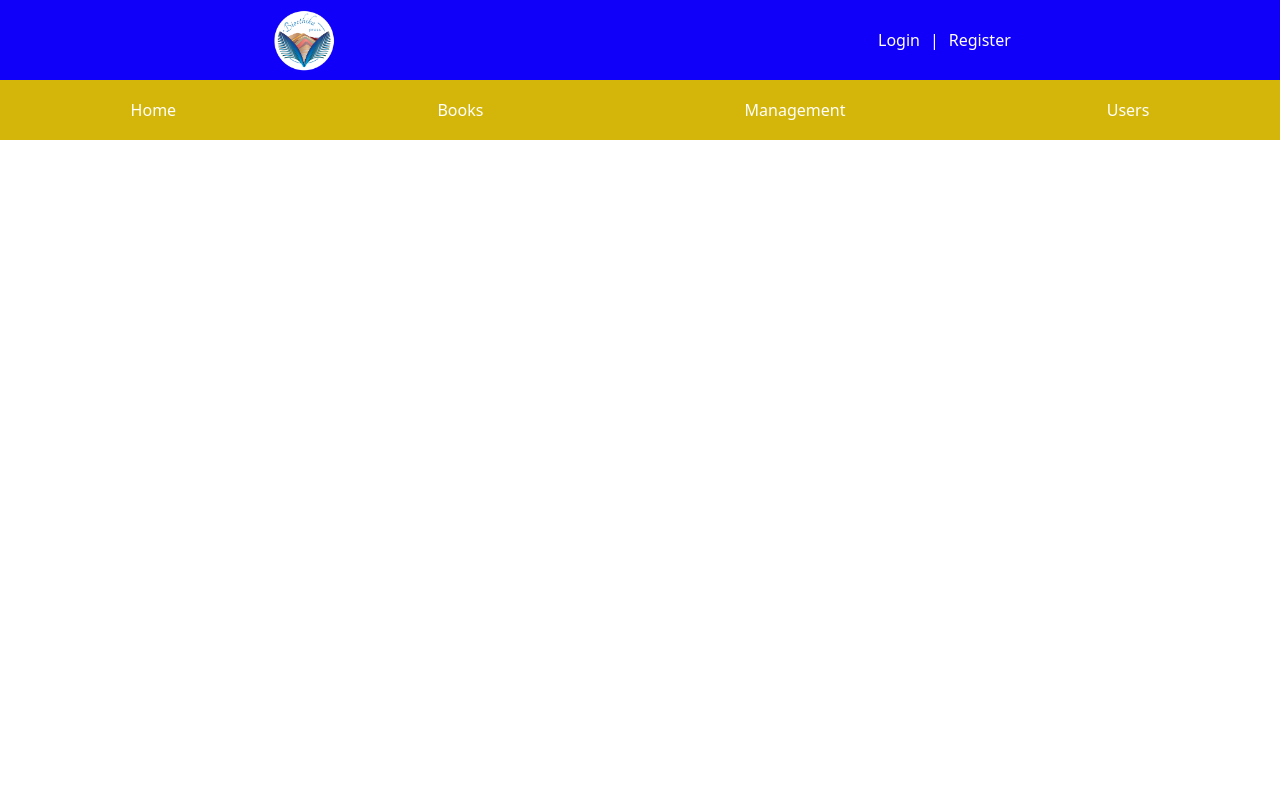
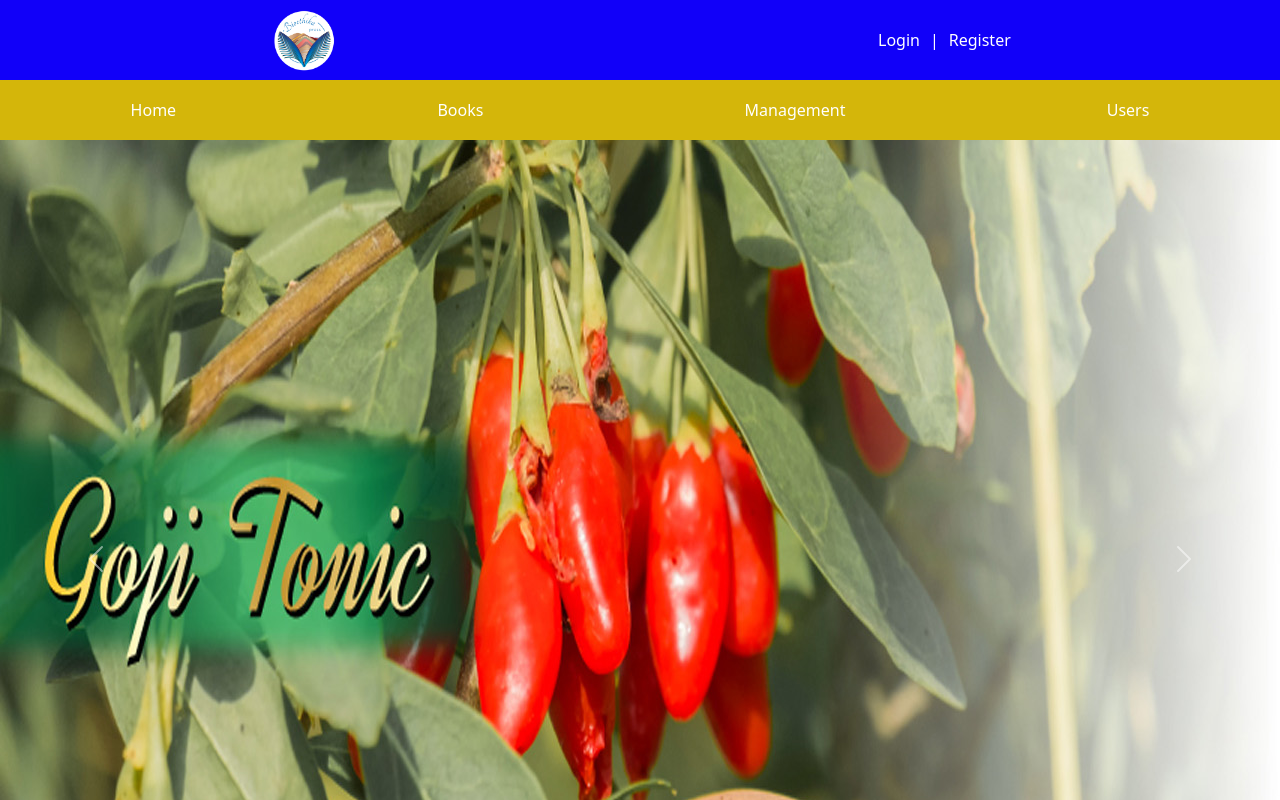
Before and after one commit to upmorpheus/book-lovers, a React (Create React App) app: page /start/home in a window 1280 px wide. Shown: the top 800 px of the page. Built offline with nearby package versions, Linux system fonts and the light colour scheme.

Commit message:
feat: carousel fade complete

```diff
--- /dev/null
+++ b/src/components/carousel/CarouselSlow.js
@@ -0,0 +1,20 @@
+import React from "react";
+import Carousel from 'react-bootstrap/Carousel';
+
+const CarouselFade = ({ slide1, slide2, slide3 }) => {
+    return (
+        <Carousel fade className="carousel">
+            <Carousel.Item>
+                <img src={slide1} />
+            </Carousel.Item>
+            <Carousel.Item>
+                <img src={slide2} />
+            </Carousel.Item>
+            <Carousel.Item>
+                <img src={slide3} />
+            </Carousel.Item>
+        </Carousel>
+    );
+}
+
+export default CarouselFade;
--- a/src/components/landing/Landing.js
+++ b/src/components/landing/Landing.js
@@ -1,10 +1,14 @@
 import React from "react";
+import Carouselfade from "../carousel/CarouselSlow";
+import slide1 from "../../assets/banner-3.png";
+import slide2 from "../../assets/banner-1.jpg";
+import slide3 from "../../assets/banner-2.jpg";
 
 const Landing = () => {
     return (
-        <>
-
-        </>
+        <div className="landing">
+            <Carouselfade slide1={slide1} slide2={slide2} slide3={slide3} />
+        </div>
     );
 }
 
```
